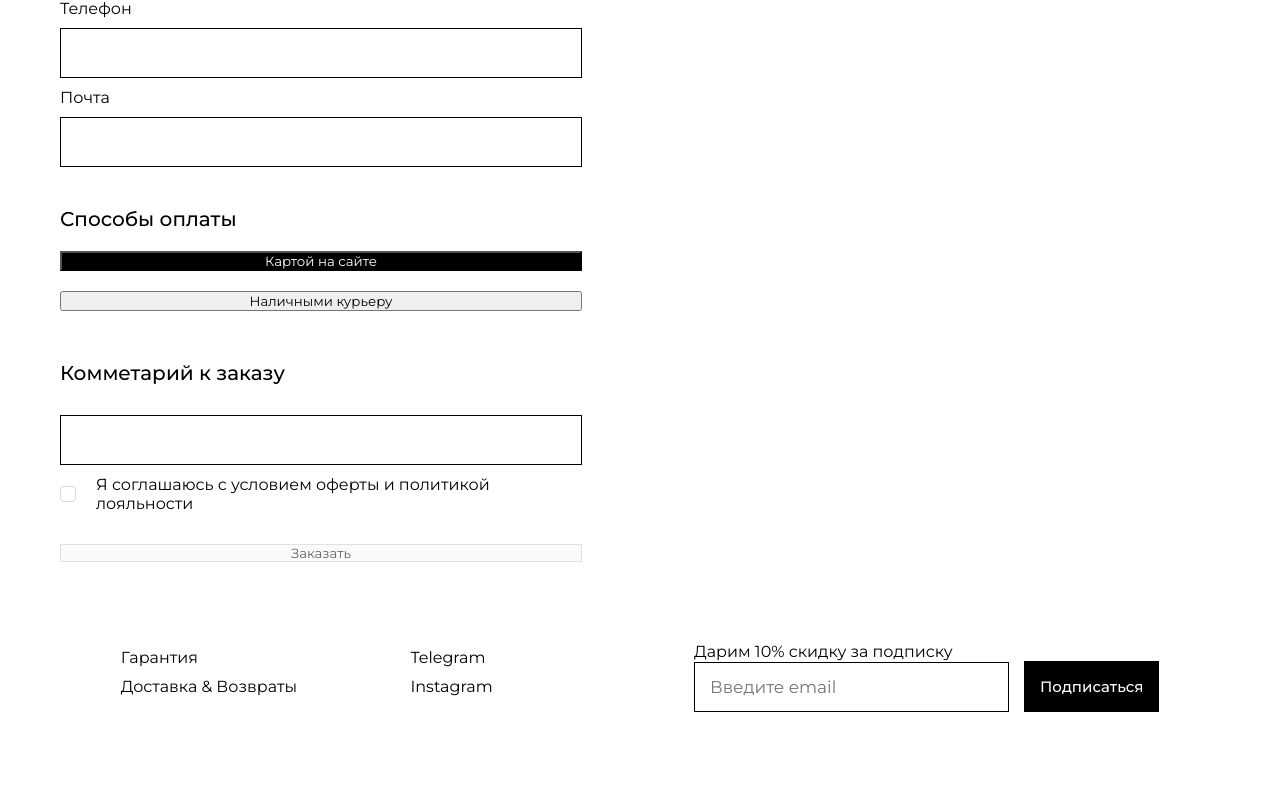
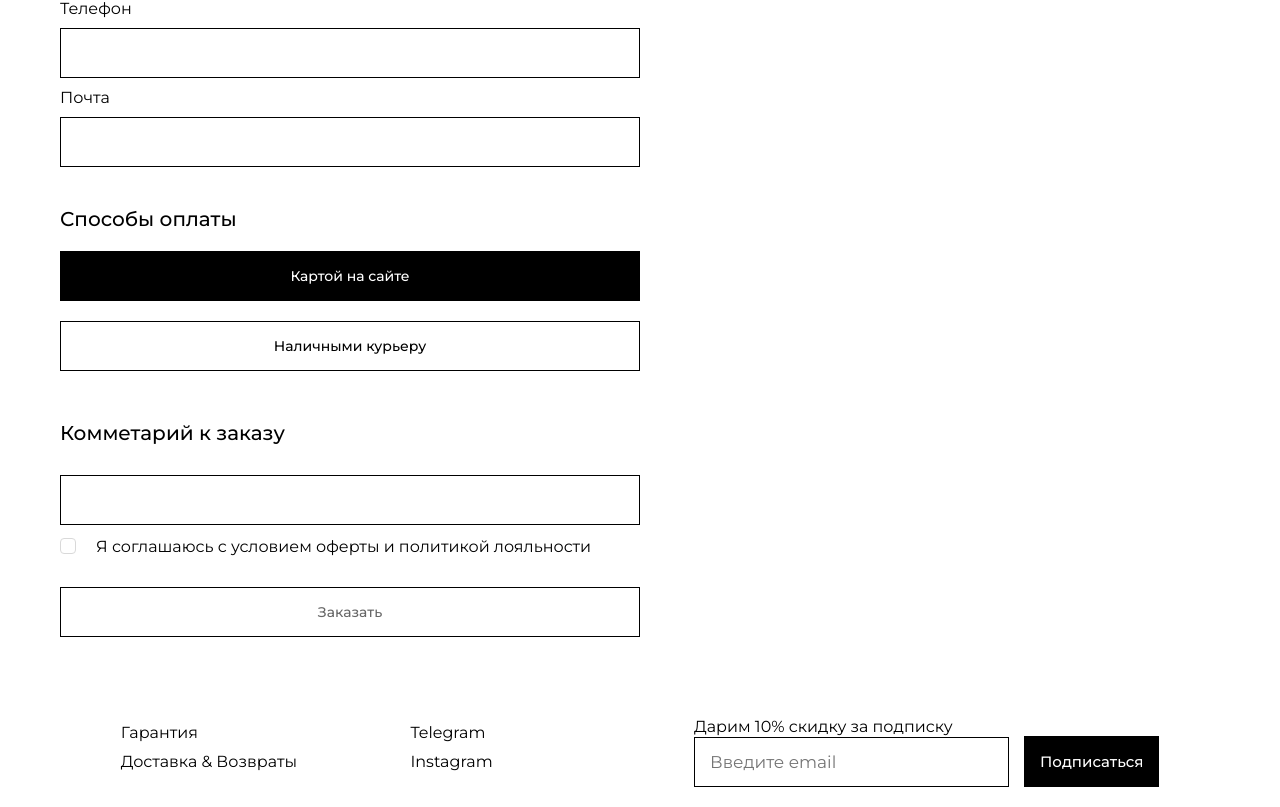
Before and after one commit to shishanee/laram-shop, a React (Vite) app: page /cart in a window 1280 px wide. Shown: the part 661-1468 px from the top of the page. Before the commit the page ends 1393 px from the top, so only its background shows below. Built offline with nearby package versions, Linux system fonts and the light colour scheme; no server answers.

Commit message:
code review

```diff
--- a/src/components/Cart/Cart.module.css
+++ b/src/components/Cart/Cart.module.css
@@ -22,8 +22,8 @@ label {
 .deliveryButtons button {
   width: 300px;
 }
-.focusButton{
-  background-color: black;
+.focusButton {
+  background-color: black !important;
   color: white;
 }
 .paymentButtons {
@@ -41,19 +41,18 @@ label {
   margin: 10px 0;
   padding: 0 15px;
 }
-.deliveryButtons button{
+.main button {
   background-color: transparent;
   border: 1px solid black;
   font-size: 14px;
   font-weight: 500;
-  width: 100%;
   height: 50px;
   cursor: pointer;
 }
-article {
+.main article {
   padding-bottom: 30px;
 }
-.city{
+.city {
   width: 300px;
 }
 .marginButton {
@@ -113,19 +112,15 @@ article {
   float: right;
   line-height: 1.7;
 }
-.cursorPointer{
+.cursorPointer {
   cursor: pointer;
   display: inline-flex;
   width: 15px;
   justify-content: center;
 }
-.orderButton{
-  background-color: black;
-  color: white;
-}
-.orderButtonDisabled{
-  background-color: rgba(206, 203, 203, 0.100);
-  color: rgba(0, 0, 0, 0.600);
-  border: 1px solid rgba(0, 0, 0, 0.100);
+.orderButtonDisabled {
+  background-color: rgba(206, 203, 203, 0.1);
+  color: rgba(0, 0, 0, 0.6);
+  border: 1px solid rgba(0, 0, 0, 0.1);
   cursor: default;
 }
--- a/src/components/Cart/InfoBlock.tsx
+++ b/src/components/Cart/InfoBlock.tsx
@@ -111,7 +111,7 @@ const InfoBlock = () => {
       </article>
       <article className={styles.order}>
         <button
-          className={checkbox ? styles.orderButton : styles.orderButtonDisabled}
+          className={checkbox ? styles.focusButton : styles.orderButtonDisabled}
           disabled={checkbox}
         >
           Заказать
```
